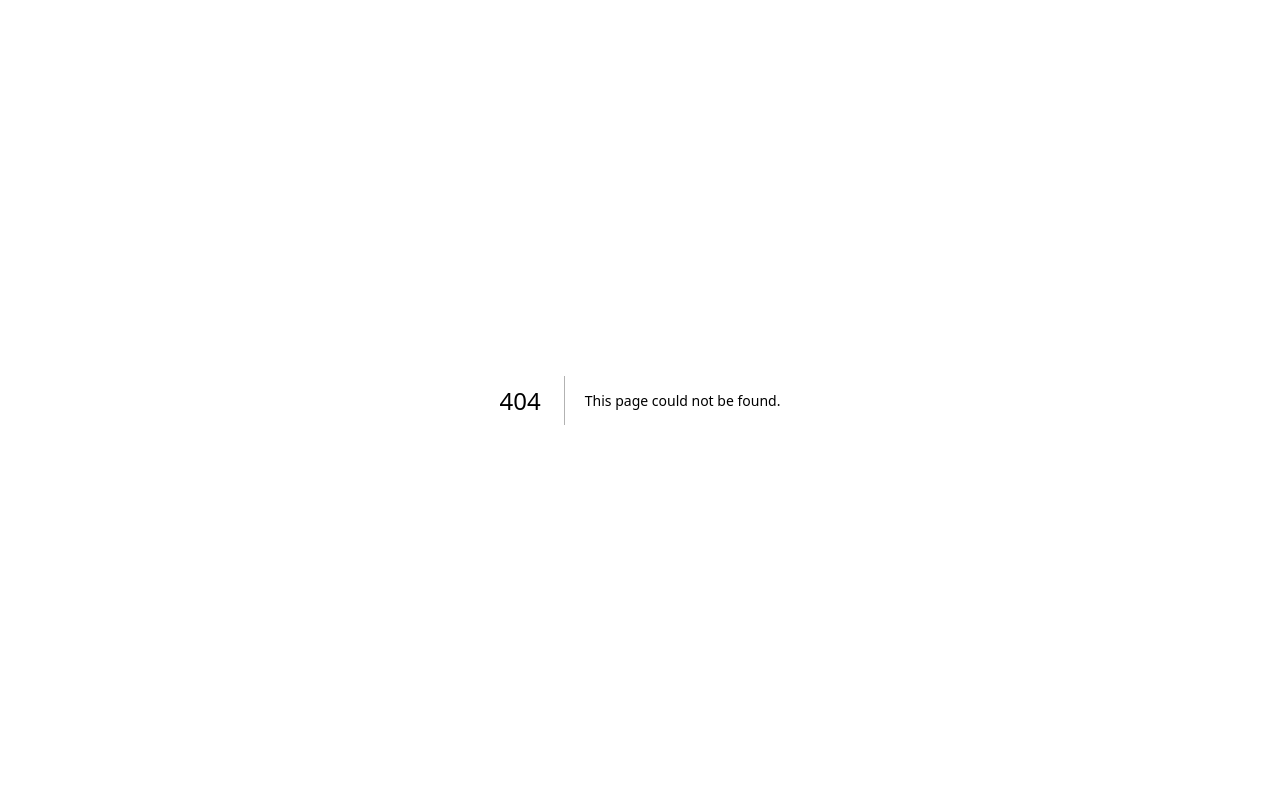
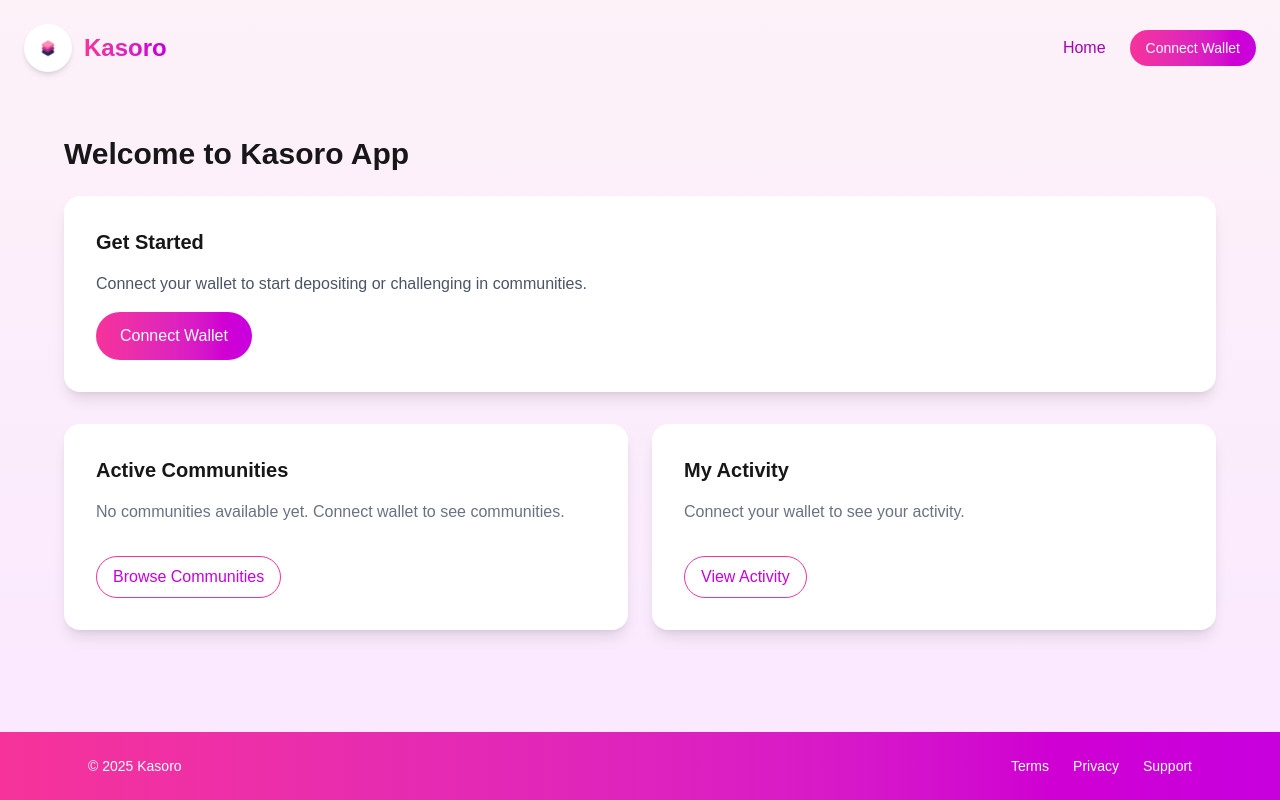
Before and after one commit to mmingyeomm/kasoro, a Next.js app in the folder kasoro/: page /Kasoro in a window 1280 px wide. Before the commit this address had no page. Built offline with nearby package versions, Linux system fonts and the light colour scheme; a web font is replaced by a local one.

Commit message:
kasoro page

```diff
--- /dev/null
+++ b/kasoro/src/app/Kasoro/page.tsx
@@ -0,0 +1,88 @@
+"use client";
+
+import { useState, useEffect } from "react";
+import Link from "next/link";
+import Image from "next/image";
+
+export default function KasoroApp() {
+  const [isLoaded, setIsLoaded] = useState(false);
+
+  useEffect(() => {
+    setIsLoaded(true);
+  }, []);
+
+  return (
+    <div className="flex flex-col min-h-screen bg-gradient-to-b from-pink-50 to-fuchsia-100">
+      {/* Header */}
+      <header className={`w-full flex justify-between items-center p-6 transition-all duration-500 ${isLoaded ? 'translate-y-0 opacity-100' : '-translate-y-10 opacity-0'}`}>
+        <div className="flex items-center space-x-3">
+          <div className="relative w-12 h-12 rounded-full bg-white shadow-md p-1.5 flex items-center justify-center">
+            <Image src="/kasoro_logo.png" alt="Kasoro Logo" width={30} height={30} />
+          </div>
+          <h1 className="text-2xl font-bold bg-gradient-to-r from-pink-500 to-fuchsia-600 bg-clip-text text-transparent">
+            Kasoro
+          </h1>
+        </div>
+
+        <nav className="flex items-center space-x-6">
+          <Link href="/" className="text-fuchsia-700 hover:text-fuchsia-900 transition-colors">
+            Home
+          </Link>
+          <button className="px-4 py-2 bg-gradient-to-r from-pink-500 to-fuchsia-600 text-white rounded-full text-sm">
+            Connect Wallet
+          </button>
+        </nav>
+      </header>
+
+      {/* Main Content */}
+      <main className="flex-grow p-6 md:p-10">
+        <div className={`max-w-6xl mx-auto transition-all duration-700 ${isLoaded ? 'translate-y-0 opacity-100' : 'translate-y-10 opacity-0'}`}>
+          <h2 className="text-3xl font-bold mb-6">Welcome to Kasoro App</h2>
+
+          <div className="bg-white rounded-2xl shadow-lg p-8 mb-8">
+            <h3 className="text-xl font-semibold mb-4">Get Started</h3>
+            <p className="mb-4 text-gray-600">
+              Connect your wallet to start depositing or challenging in communities.
+            </p>
+            <button className="px-6 py-3 bg-gradient-to-r from-pink-500 to-fuchsia-600 text-white rounded-full">
+              Connect Wallet
+            </button>
+          </div>
+
+          <div className="grid md:grid-cols-2 gap-6">
+            <div className="bg-white rounded-2xl shadow-lg p-8">
+              <h3 className="text-xl font-semibold mb-4">Active Communities</h3>
+              <p className="text-gray-500 mb-8">No communities available yet. Connect wallet to see communities.</p>
+              <button className="px-4 py-2 border border-pink-500 text-fuchsia-600 rounded-full hover:bg-pink-50 transition-colors">
+                Browse Communities
+              </button>
+            </div>
+
+            <div className="bg-white rounded-2xl shadow-lg p-8">
+              <h3 className="text-xl font-semibold mb-4">My Activity</h3>
+              <p className="text-gray-500 mb-8">Connect your wallet to see your activity.</p>
+              <button className="px-4 py-2 border border-pink-500 text-fuchsia-600 rounded-full hover:bg-pink-50 transition-colors">
+                View Activity
+              </button>
+            </div>
+          </div>
+        </div>
+      </main>
+
+      {/* Footer */}
+      <footer className="w-full bg-gradient-to-r from-pink-500 to-fuchsia-600 py-6 mt-auto">
+        <div className="max-w-6xl mx-auto px-6 flex flex-col md:flex-row justify-between items-center">
+          <div className="flex items-center space-x-3 mb-4 md:mb-0">
+            <span className="text-white text-sm">© 2025 Kasoro</span>
+          </div>
+
+          <div className="flex space-x-6 text-sm">
+            <a href="#" className="text-white hover:text-indigo-900 transition-colors">Terms</a>
+            <a href="#" className="text-white hover:text-indigo-900 transition-colors">Privacy</a>
+            <a href="#" className="text-white hover:text-indigo-900 transition-colors">Support</a>
+          </div>
+        </div>
+      </footer>
+    </div>
+  );
+}
--- a/kasoro/src/app/page.tsx
+++ b/kasoro/src/app/page.tsx
@@ -83,7 +83,7 @@ export default function Home() {
 
           <div className="flex flex-col sm:flex-row justify-center gap-6 mb-16">
             <Link
-              href="/app"
+              href="/Kasoro"
               className="px-8 py-4 bg-gradient-to-r from-pink-500 to-fuchsia-600 text-white rounded-full shadow-lg text-xl font-medium transition-all transform hover:scale-105 hover:shadow-xl group flex items-center justify-center gap-3"
             >
               <span>Launch App</span>
```
